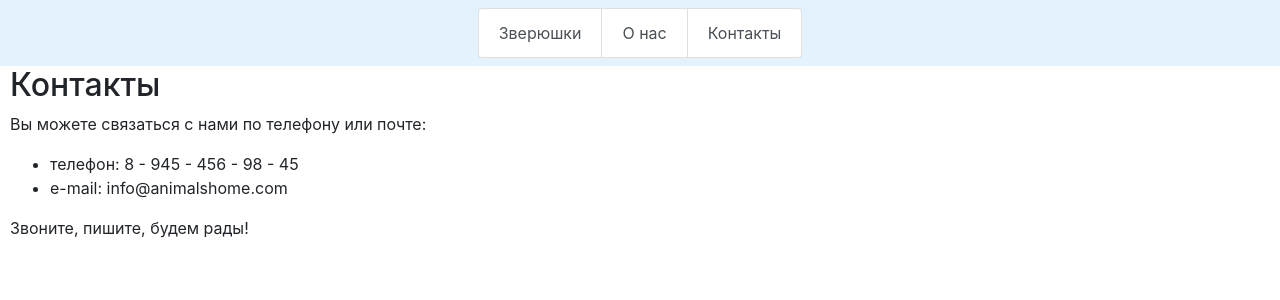
After one commit to bobruk76/D_project, a Django app: page /contacts/ in a window 1280 px wide. The commit adds this page. Shown: the top 300 px of the page. Run offline with Django 3.2, Linux system fonts and the light colour scheme; some libraries are stand-ins or nearby versions.

Commit message:
add static pages

```diff
--- a/pets/templates/base.html
+++ b/pets/templates/base.html
@@ -13,6 +13,8 @@
         <nav class="navbar navbar-light" style="background-color: #e3f2fd;" ii="footer">
             <div class="list-group list-group-horizontal mx-auto">
                 <a href="/animal/" class="list-group-item list-group-item-action">Зверюшки</a>
+                <a href="/about-us/" class="list-group-item list-group-item-action">О нас</a>
+                <a href="/contacts/" class="list-group-item list-group-item-action">Контакты</a>
             </div>
         </nav>
         {% block content %}
--- /dev/null
+++ b/pets/templates/contacts.html
@@ -0,0 +1,16 @@
+{% extends 'base.html' %}
+{% block content %}
+<div style="margin-left:10px;">
+    <span class="pet-bio-text">
+        <H2>Контакты</H2>
+
+        <p>Вы можете связаться с нами по телефону или почте:</p>
+        <ul>
+        <li>телефон: 8 - 945 - 456 - 98 - 45</li>
+
+        <li>e-mail: info@animalshome.com</li>
+        </ul>
+        <p>Звоните, пишите, будем рады!</p>
+    </span>
+</div>
+{% endblock %}
--- a/pets/urls.py
+++ b/pets/urls.py
@@ -10,4 +10,6 @@ urlpatterns = [
     path('animal/<int:pk>/', AnimalUpdate.as_view(), name='animal_edit'),
     path('animal/<int:pk>/delete/', AnimalDelete.as_view(), name='animal_delete'),
 
+    path('', IndexPageView.as_view()),
+    path('contacts/', ContactsView.as_view()),
 ]
--- a/pets/views.py
+++ b/pets/views.py
@@ -3,13 +3,22 @@ from django.template import loader
 from django.shortcuts import redirect, render
 
 from django.http.response import HttpResponseRedirect
-from django.views.generic import CreateView, ListView, UpdateView, DeleteView
+from django.views.generic import CreateView, ListView, UpdateView, DeleteView, TemplateView
 from django.forms import formset_factory
 from pets.forms import AnimalForm
 from pets.models import (Animal, Breed)
 from django.urls import reverse_lazy
 
 # Create your views here.
+class IndexPageView(TemplateView):
+
+    template_name = 'index.html'
+
+class ContactsView(TemplateView):
+
+    template_name = 'contacts.html'
+
+
 class AnimalList(ListView):
     model = Animal
     template_name = 'animal_list.html'
```
